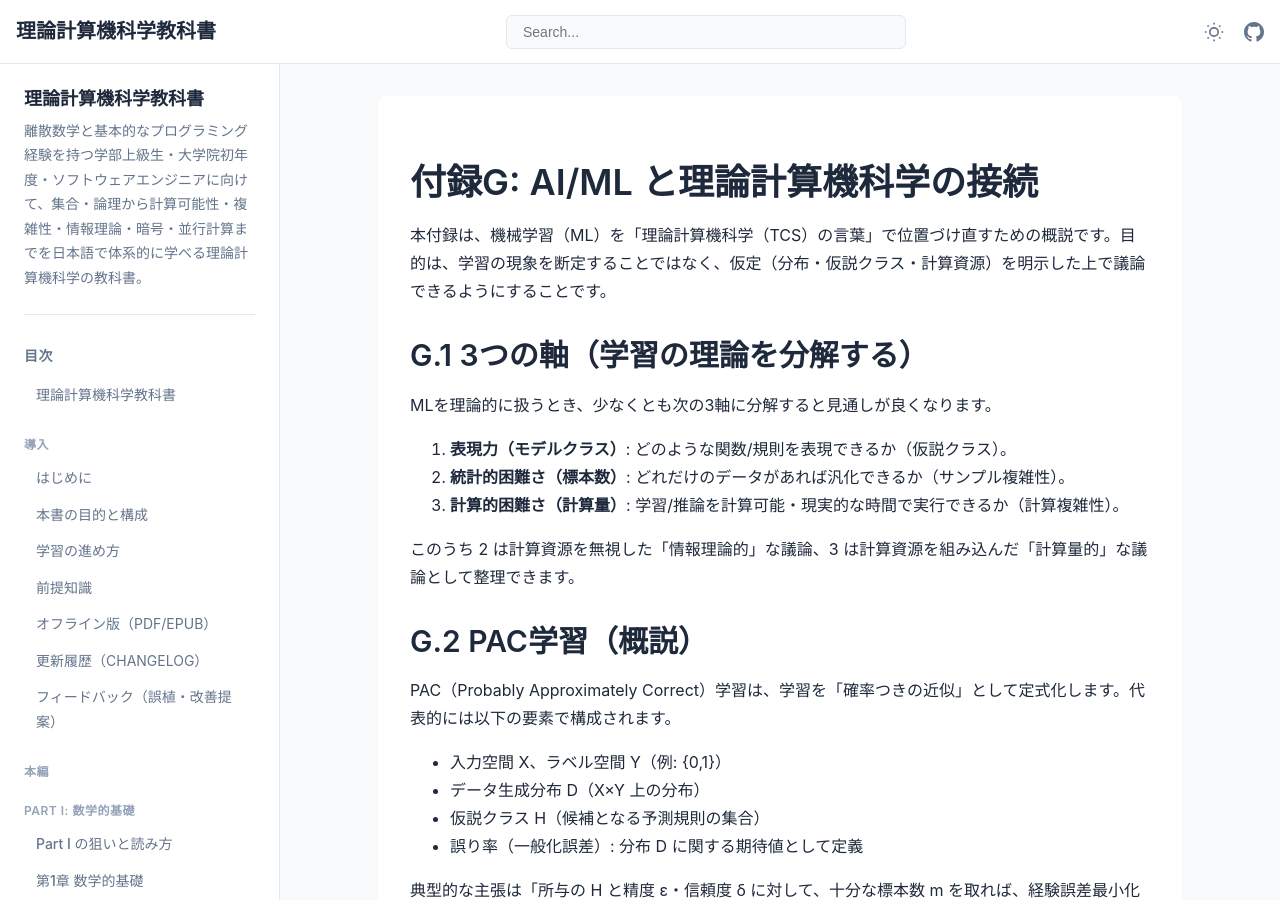
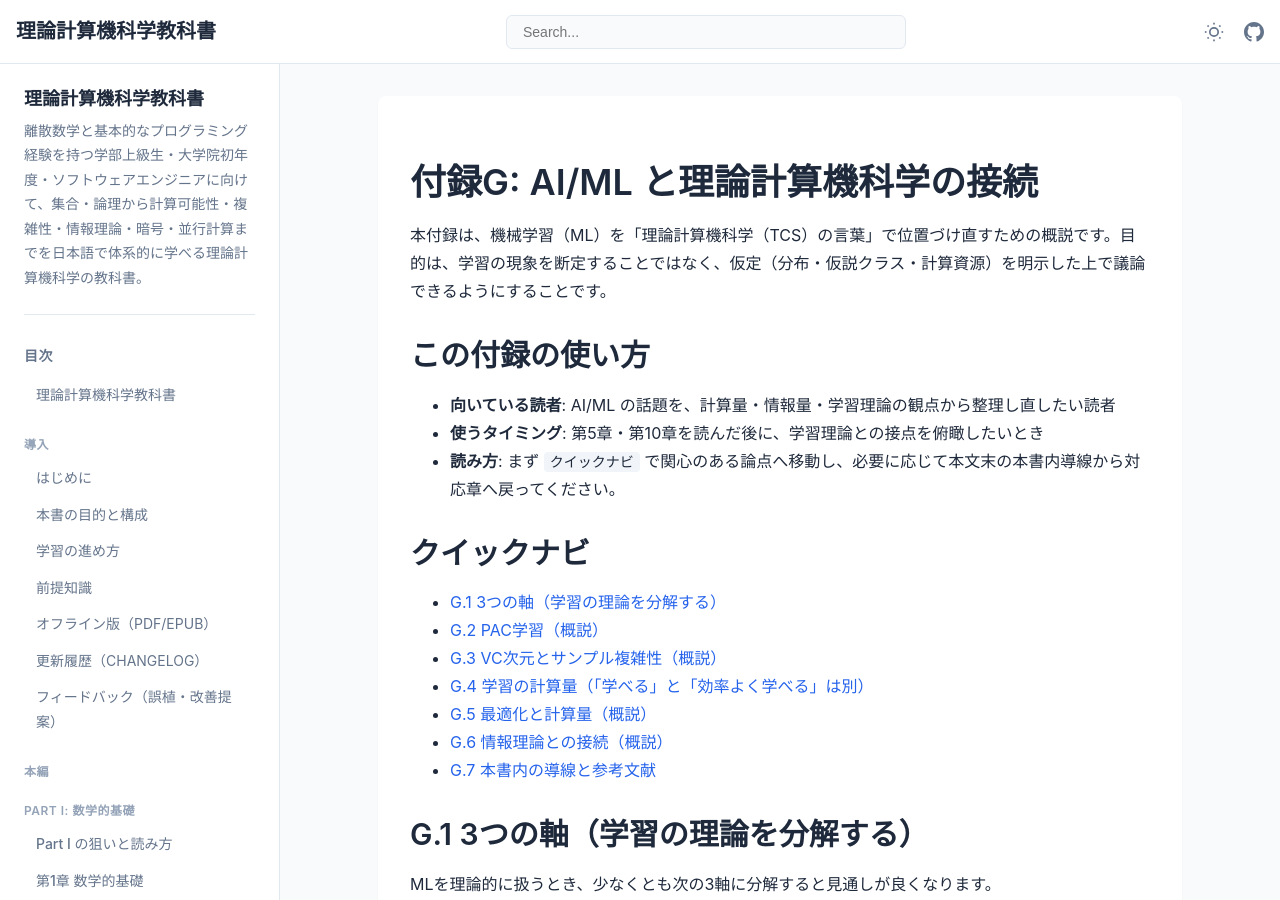
Before and after one commit to itdojp/theoretical-computer-science-textbook, a Jekyll site: the page built from docs/appendices/g.md, in a window 1280 px wide and 900 px high. Built offline with Jekyll 4.4.1, drawn with Linux system fonts in a browser that asks for light colours.

Commit message:
[P1] 付録Gに使い方とクイックナビを追加する (#341)
* Docs: add Appendix G quick nav

* Docs: add Appendix G guide anchors

```diff
--- a/docs/appendices/g.md
+++ b/docs/appendices/g.md
@@ -7,7 +7,23 @@ layout: book
 
 本付録は、機械学習（ML）を「理論計算機科学（TCS）の言葉」で位置づけ直すための概説です。目的は、学習の現象を断定することではなく、仮定（分布・仮説クラス・計算資源）を明示した上で議論できるようにすることです。
 
-## G.1 3つの軸（学習の理論を分解する）
+## この付録の使い方 {#appendix-g-guide}
+
+- **向いている読者**: AI/ML の話題を、計算量・情報量・学習理論の観点から整理し直したい読者
+- **使うタイミング**: 第5章・第10章を読んだ後に、学習理論との接点を俯瞰したいとき
+- **読み方**: まず `クイックナビ` で関心のある論点へ移動し、必要に応じて本文末の本書内導線から対応章へ戻ってください。
+
+## クイックナビ {#appendix-g-quick-nav}
+
+- [G.1 3つの軸（学習の理論を分解する）](#appendix-g-1)
+- [G.2 PAC学習（概説）](#appendix-g-2)
+- [G.3 VC次元とサンプル複雑性（概説）](#appendix-g-3)
+- [G.4 学習の計算量（「学べる」と「効率よく学べる」は別）](#appendix-g-4)
+- [G.5 最適化と計算量（概説）](#appendix-g-5)
+- [G.6 情報理論との接続（概説）](#appendix-g-6)
+- [G.7 本書内の導線と参考文献](#appendix-g-7)
+
+## G.1 3つの軸（学習の理論を分解する） {#appendix-g-1}
 
 MLを理論的に扱うとき、少なくとも次の3軸に分解すると見通しが良くなります。
 
@@ -17,7 +33,7 @@ MLを理論的に扱うとき、少なくとも次の3軸に分解すると見
 
 このうち 2 は計算資源を無視した「情報理論的」な議論、3 は計算資源を組み込んだ「計算量的」な議論として整理できます。
 
-## G.2 PAC学習（概説）
+## G.2 PAC学習（概説） {#appendix-g-2}
 
 PAC（Probably Approximately Correct）学習は、学習を「確率つきの近似」として定式化します。代表的には以下の要素で構成されます。
 
@@ -30,7 +46,7 @@ PAC（Probably Approximately Correct）学習は、学習を「確率つきの
 
 ここで重要なのは、PACは **D を仮定する**（固定の分布から独立同分布にサンプルされる等）点と、**H を仮定する**点です。仮定が変わると結論（必要標本数、成立する境界）も変化します。
 
-## G.3 VC次元とサンプル複雑性（概説）
+## G.3 VC次元とサンプル複雑性（概説） {#appendix-g-3}
 
 VC次元は、仮説クラス H の「識別能力（複雑さ）」を測る代表的な指標です。直観的には「どれくらい多様なラベル付けを実現できるか」を表します。
 
@@ -39,7 +55,7 @@ VC次元は、仮説クラス H の「識別能力（複雑さ）」を測る代
 
 代表的な境界（概説）では、VC次元 d の仮説クラスに対して、精度 ε・信頼度 δ を達成するために必要な標本数 m が d と 1/ε、log(1/δ) の関数として上界付けされます（実現可能/非実現可能などの前提で形は変わります）。
 
-## G.4 学習の計算量（「学べる」と「効率よく学べる」は別）
+## G.4 学習の計算量（「学べる」と「効率よく学べる」は別） {#appendix-g-4}
 
 サンプル複雑性で「学べる」ことが示せても、実際に学習を実行できるとは限りません。ここで第5章（計算複雑性理論）の観点が効きます。
 
@@ -48,7 +64,7 @@ VC次元は、仮説クラス H の「識別能力（複雑さ）」を測る代
 
 この差は、例えば「最適な仮説（経験誤差最小）を探索する問題」が計算量的に困難な場合に顕在化します。学習アルゴリズムの設計は、ここで近似・緩和・ヒューリスティック・確率的手法（第6章）と接続します。
 
-## G.5 最適化と計算量（概説）
+## G.5 最適化と計算量（概説） {#appendix-g-5}
 
 多くの学習は「損失関数の最小化」として定式化されますが、損失関数の形（凸/非凸）、制約（離散/連続）、データの性質により難易度は大きく変わります。
 
@@ -57,7 +73,7 @@ VC次元は、仮説クラス H の「識別能力（複雑さ）」を測る代
 
 「最悪ケースの計算量」と「実データ上の振る舞い」を区別し、仮定を明示して議論することが重要です。
 
-## G.6 情報理論との接続（概説）
+## G.6 情報理論との接続（概説） {#appendix-g-6}
 
 学習では、確率分布や不確実性が本質的に関与します。第10章（情報理論）で扱う概念は、以下の観点で再登場します。
 
@@ -66,7 +82,7 @@ VC次元は、仮説クラス H の「識別能力（複雑さ）」を測る代
 
 ただし、これらの概念を用いた一般化の議論は前提条件に敏感です（独立性、分布仮定、ノイズモデル等）。
 
-## G.7 本書内の導線と参考文献
+## G.7 本書内の導線と参考文献 {#appendix-g-7}
 
 ### 本書内の導線
 
--- a/docs/assets/search-data.json
+++ b/docs/assets/search-data.json
@@ -44,7 +44,7 @@
       "url": "/theoretical-computer-science-textbook/appendices/f/"
     },
     {
-      "excerpt": "付録G: AI/ML と理論計算機科学の接続 本付録は、機械学習（ML）を「理論計算機科学（TCS）の言葉」で位置づけ直すための概説です。目的は、学習の現象を断定することではなく、仮定（分布・仮説クラス・計算資源）を明示した上で議論できるようにすることです。 G.1 3つの軸（学習の理論を分解する） MLを理論的に扱うとき、少なくとも次の3軸に分解すると見通しが良くなります。 1. 表現力（モデルクラス） : どのような関数/規則を表現",
+      "excerpt": "付録G: AI/ML と理論計算機科学の接続 本付録は、機械学習（ML）を「理論計算機科学（TCS）の言葉」で位置づけ直すための概説です。目的は、学習の現象を断定することではなく、仮定（分布・仮説クラス・計算資源）を明示した上で議論できるようにすることです。 この付録の使い方 {#appendix-g-guide} - 向いている読者 : AI/ML の話題を、計算量・情報量・学習理論の観点から整理し直したい読者 - 使うタイミング :",
       "source_path": "docs/appendices/g.md",
       "title": "付録G: AI/ML と理論計算機科学の接続",
       "url": "/theoretical-computer-science-textbook/appendices/g/"
```
Also changed, not shown: src/appendices/g.md (+23 -7 lines).
